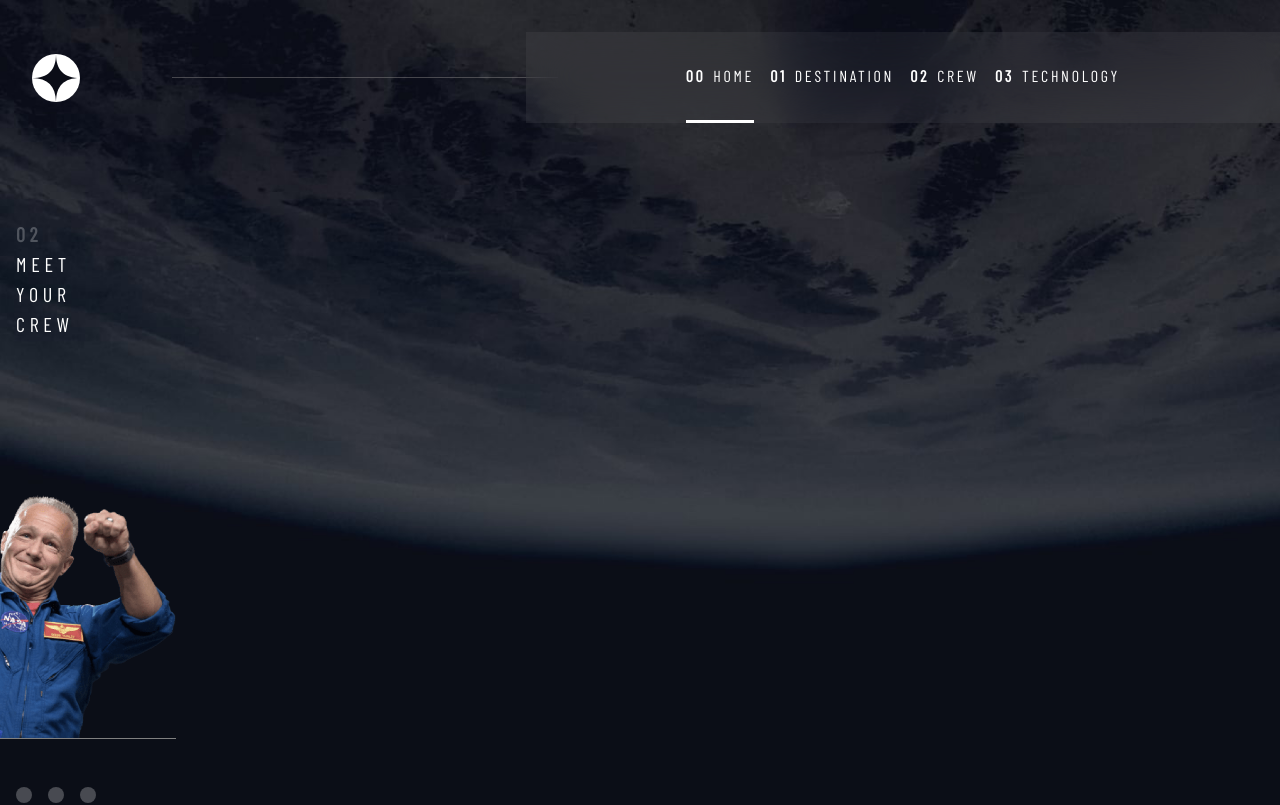
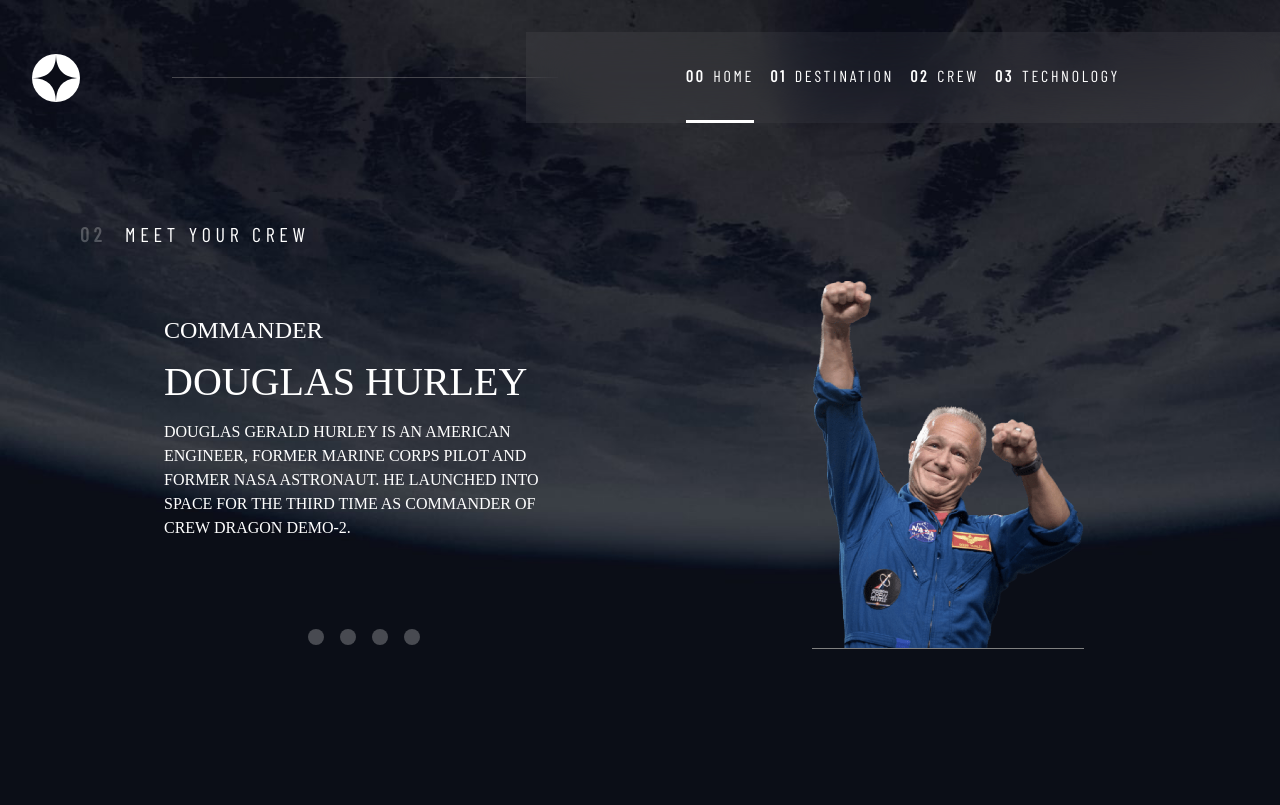
Before and after one commit to DavidofOrange/space-tourism-website, a React (Create React App) app: page /crew in a window 1280 px wide. Shown: the top 805 px of the page. Built offline with nearby package versions, Linux system fonts and the light colour scheme; a web font is replaced by a local one.

Commit message:
create grid layout for tablet and desktop view

```diff
--- a/src/components/Crew.jsx
+++ b/src/components/Crew.jsx
@@ -27,7 +27,6 @@
                 <button className=""
                   key={index} onClick={() =>
                     setIndex(index)}>
-
                 </button>
               ))}
             </div>
--- a/src/index.css
+++ b/src/index.css
@@ -488,6 +488,14 @@
     .numbered-title--destination {
         padding-left: 2rem;
     }
+    /* crew */
+    .grid-container--crew {
+        grid-template-areas:
+            'title'
+            'content'
+            'tabs'
+            'image';
+    }
 }
 
 @media (min-width: 1200px) {
@@ -523,6 +531,13 @@
     .destination-data {
         gap: min(8vh, 8rem);
         justify-content: start;
+    }
+    /* crew */
+    .grid-container--crew {
+        grid-template-areas:
+            '. title title .'
+            '. content image .'
+            '. tabs image .';
     }
 }
 
```
